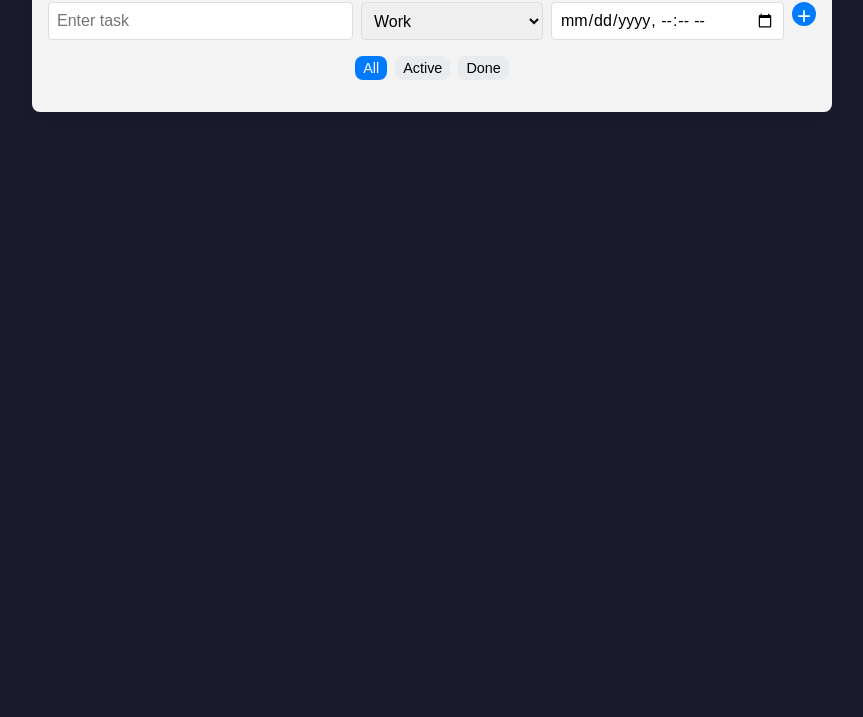
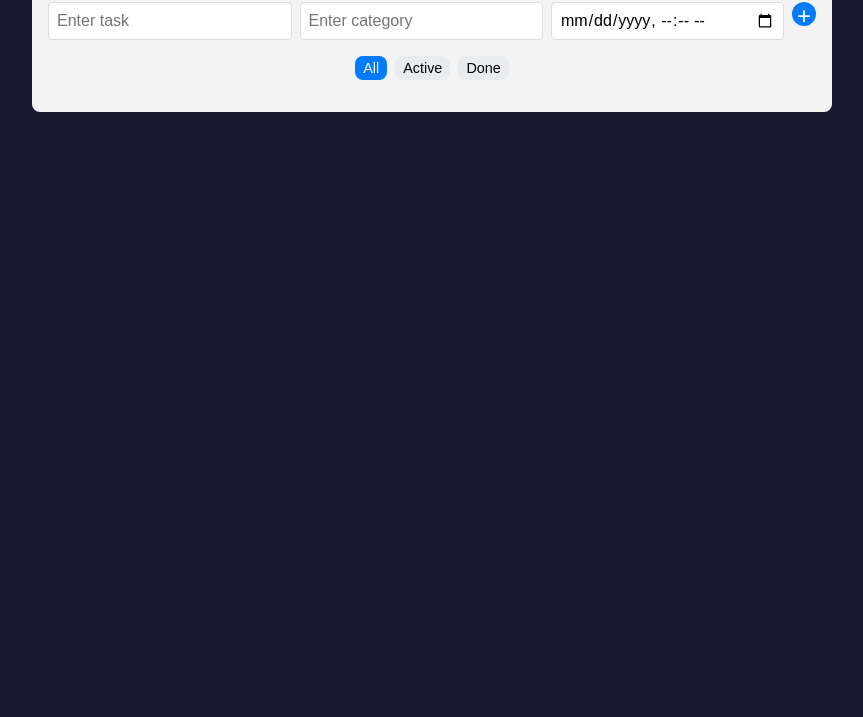
Before and after one commit to ShohzamonSulaymon/Task-Manager-Pro, a plain HTML site: page index.html in a window 1280 px wide. Shown: the part 83-800 px from the top of the page, without its empty margins (208-1071 px from the left). Drawn offline with Linux system fonts and the light colour scheme.

Commit message:
Update index.html

```diff
--- a/index.html
+++ b/index.html
@@ -11,11 +11,7 @@
         <h1>Task Manager Pro</h1>
         <div class="input-group">
             <input type="text" id="taskInput" placeholder="Enter task">
-            <select id="category">
-                <option value="work">Work</option>
-                <option value="study">Study</option>
-                <option value="personal">Personal</option>
-            </select>
+            <input type="text" id="categoryInput" placeholder="Enter category">
             <input type="datetime-local" id="taskDate">
             <button id="addTask">+</button>
         </div>
```
